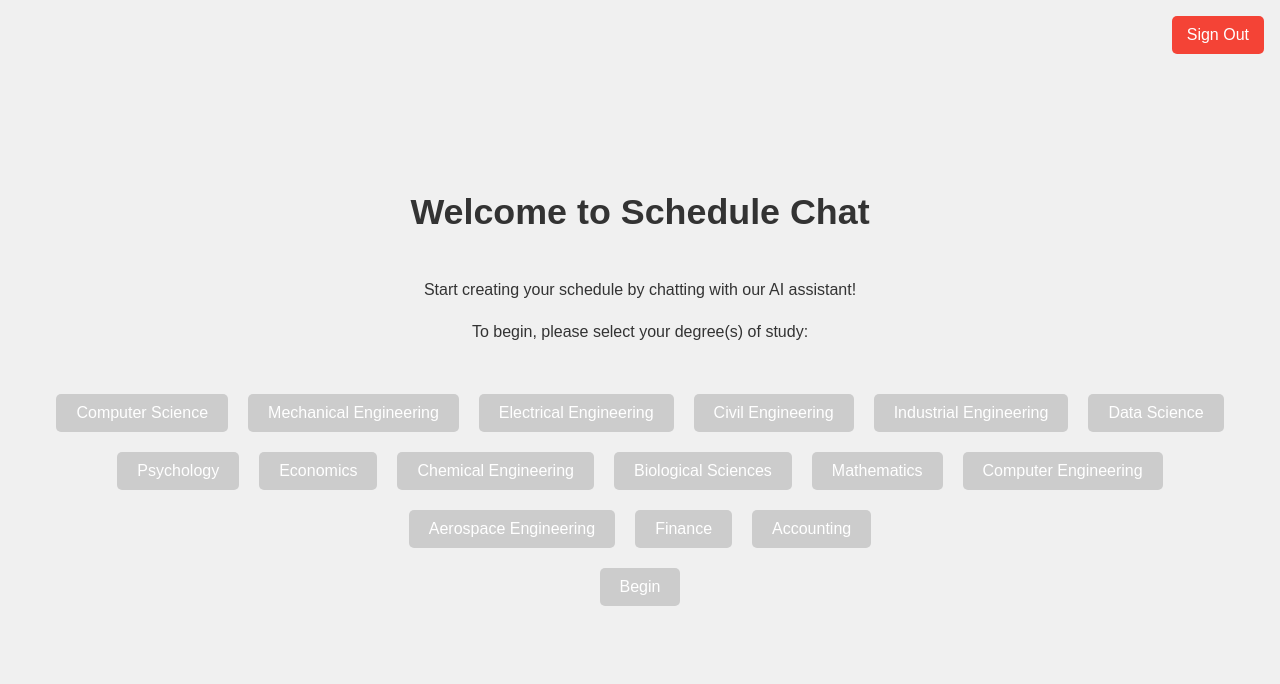
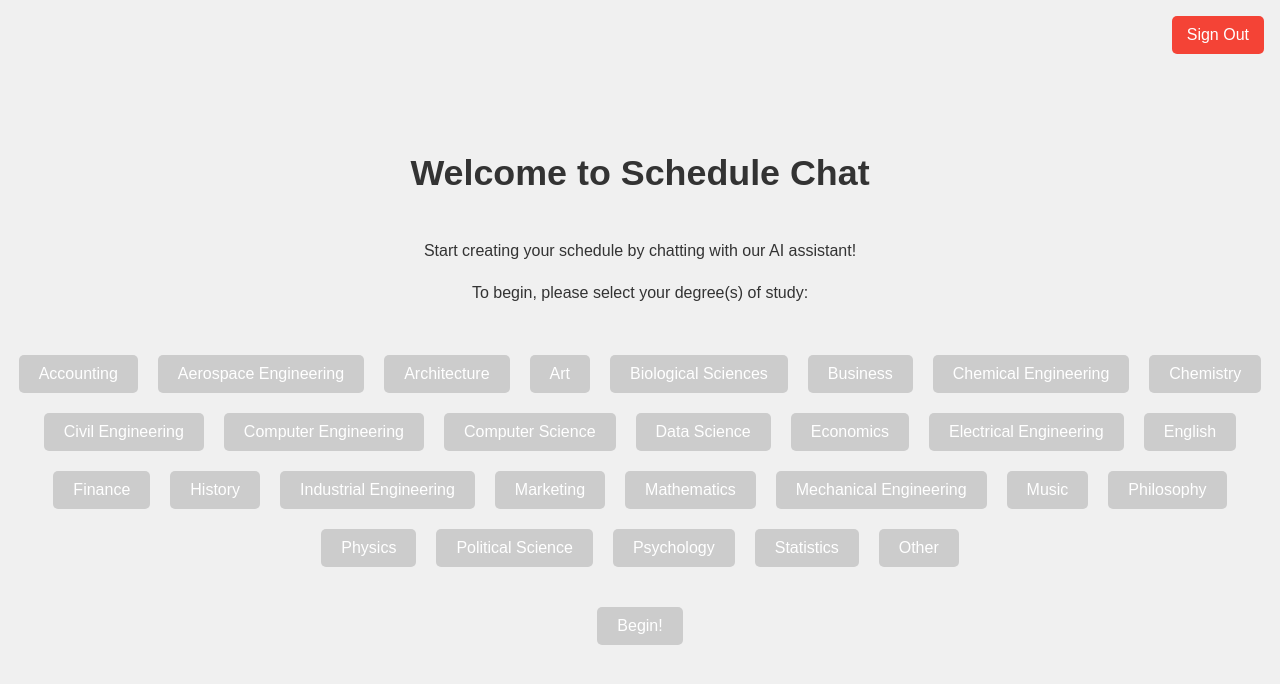
Before and after one commit to Boiler-Schedulings/Boiler-Schedulings-Frontend, a React (Vite) app in the folder Boiler-Schedulings-Frontend/: page /landing in a window 1280 px wide. Shown: the top 684 px of the page. Built offline with nearby package versions, Linux system fonts and the light colour scheme; no server answers; sample sign-in values are in the browser's storage.

Commit message:
Landing Page

```diff
--- a/Boiler-Schedulings-Frontend/src/components/LandingPage/LandingPage.css
+++ b/Boiler-Schedulings-Frontend/src/components/LandingPage/LandingPage.css
@@ -39,11 +39,13 @@
 }
 
 .landing-container button.enabled {
+    margin-top: 30px;
     background-color: #4caf50; /* Enabled color: green */
     cursor: pointer;
 }
 
 .landing-container button:disabled {
+    margin-top: 30px;
     background-color: #ccc;
     cursor: not-allowed;
 }
--- a/Boiler-Schedulings-Frontend/src/components/LandingPage/LandingPage.jsx
+++ b/Boiler-Schedulings-Frontend/src/components/LandingPage/LandingPage.jsx
@@ -20,7 +20,22 @@ const presetMajors = [
     "Aerospace Engineering",
     "Finance",
     "Accounting",
+    "English",
+    "History",
+    "Political Science",
+    "Philosophy",
+    "Physics",
+    "Chemistry",
+    "Statistics",
+    "Art",
+    "Music",
+    "Architecture",
+    "Business",
+    "Marketing"
 ];
+
+presetMajors.sort();
+presetMajors.push("Other");
 
 function LandingPage() {
     const [selectedMajors, setSelectedMajors] = useState([]);
@@ -73,12 +88,12 @@ function LandingPage() {
             {isButtonClickable ? (
                 <button className={isButtonClickable? 'enabled' : 'disabled'} onClick={goToChat}>
                     <a style={{ color: "#ffffff", textDecoration: "none" }} href="/chat">
-                        Begin
+                        Begin!
                     </a>
                 </button>
             ) : (
                 <button disabled className="disabled">
-                    Begin
+                    Begin!
                 </button>
             )}
 
```
